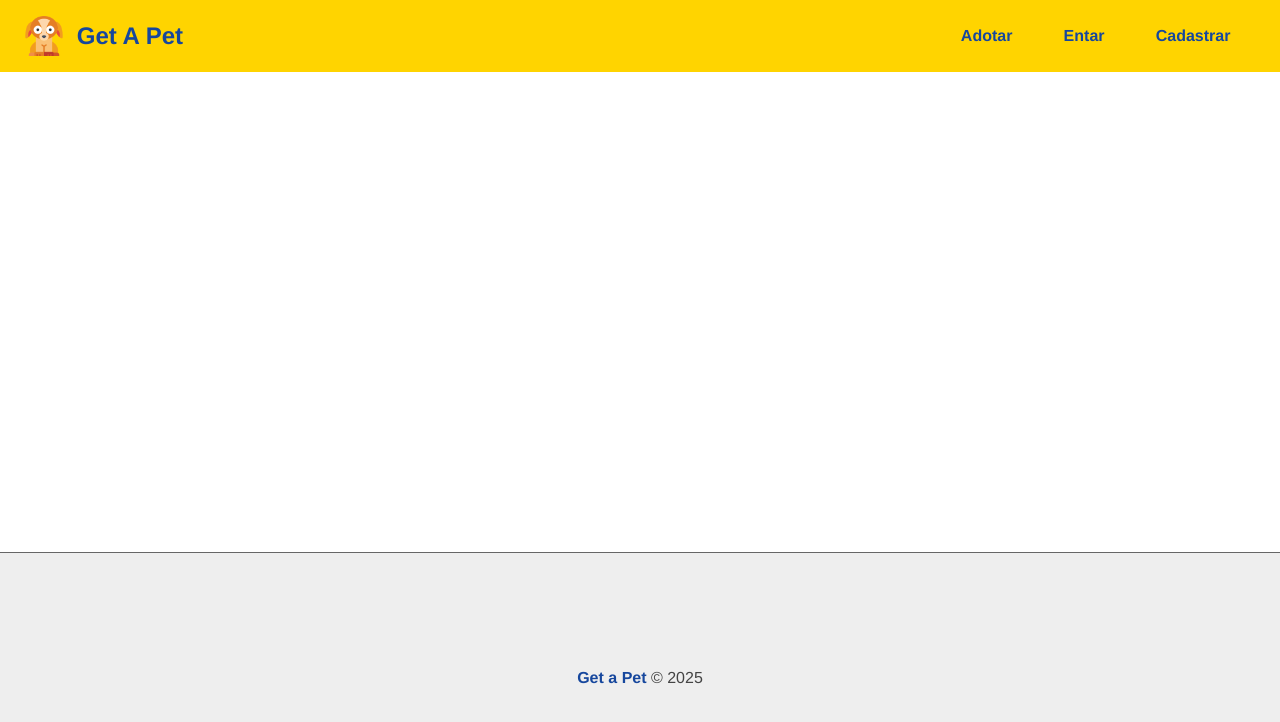
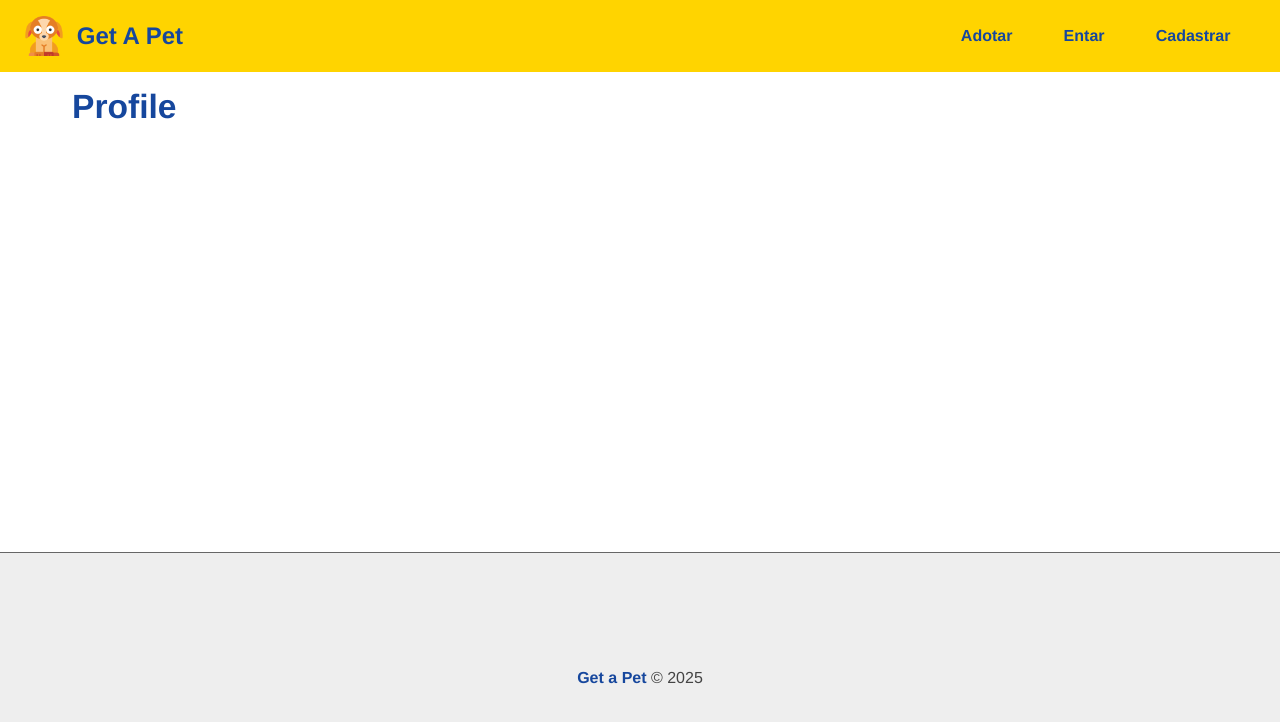
Before and after one commit to IsabelleHeloisa/GetAPet, a React (Create React App) app in the folder frontend/: page /user/profile in a window 1280 px wide. Shown: the top 722 px of the page. Built offline with nearby package versions, Linux system fonts and the light colour scheme.

Commit message:
feat: create profile page

```diff
--- a/frontend/src/App.jsx
+++ b/frontend/src/App.jsx
@@ -8,6 +8,7 @@
 import Login from './components/pages/Auth/Login.jsx'
 import Register from './components/pages/Auth/Register.jsx'
 import Home from './components/pages/Home.jsx'
+import Profile from './components/pages/User/Profile.jsx'
 import Container from './components/layout/Container'
 import Message from './components/layout/Message.jsx'
 
@@ -23,6 +24,7 @@
           <Routes>
             <Route path="/login" element={<Login />} />
             <Route path="/register" element={<Register />} />
+            <Route path="/user/profile" element={<Profile />} />
             <Route path="/" element={<Home />} />
           </Routes>
         </Container>
--- a/frontend/src/components/layout/Navbar.jsx
+++ b/frontend/src/components/layout/Navbar.jsx
@@ -18,6 +18,9 @@
         </li>
         {authenticated ? (
           <>
+            <li>
+              <Link to="/user/profile">Perfil</Link>
+            </li>
             <li onClick={logout}>Sair</li>
           </>
         ) : (
--- /dev/null
+++ b/frontend/src/components/pages/User/Profile.jsx
@@ -0,0 +1,8 @@
+function Profile() {
+  return (
+    <section>
+      <h1>Profile</h1>
+    </section>
+  )
+}
+export default Profile
--- a/frontend/src/hooks/useAuth.jsx
+++ b/frontend/src/hooks/useAuth.jsx
@@ -54,7 +54,7 @@
   async function authUser(data) {
     setAuthenticated(true)
 
-    localStorage.setItem('token', JSON.stringify(data.token))
+    localStorage.setItem('token', data.token)
 
     navigate('/')
   }
```
Also changed, not shown: frontend/src/components/pages/User/Profile.module.css (added).
